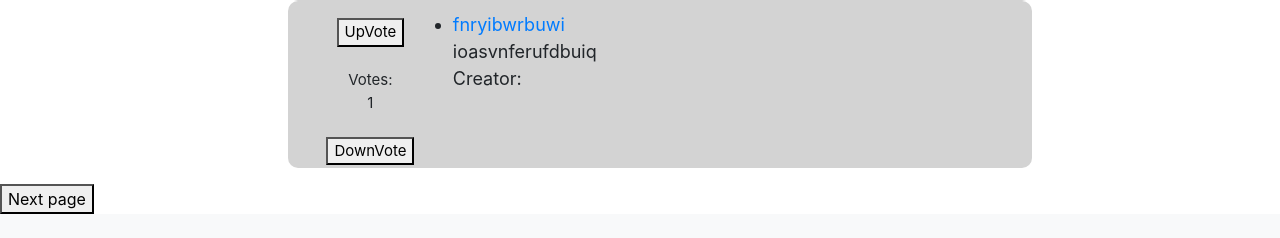
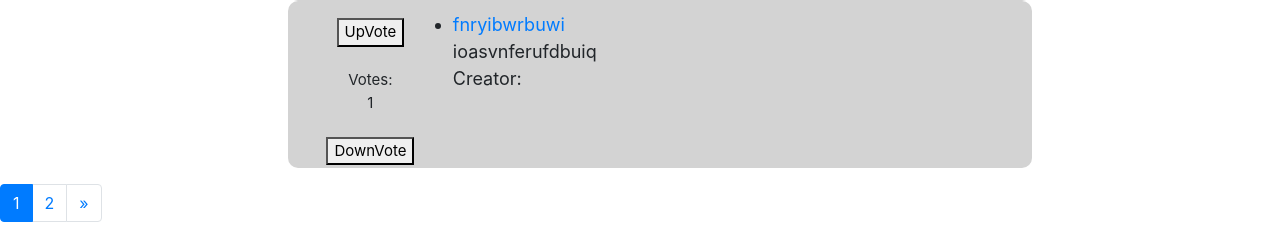
Before and after one commit to LucasSte/WebApp-CES-22, a Django app: page / in a window 1280 px wide. Shown: the part 795-1033 px from the top of the page. Before the commit the page ends 1009 px from the top, so only its background shows below. Run offline with Django 3.2, Linux system fonts and the light colour scheme; data comes from the database, SQL or seed files in the repository; some libraries are stand-ins or nearby versions.

Commit message:
Improving pagination

```diff
--- a/WebApp/urls.py
+++ b/WebApp/urls.py
@@ -21,7 +21,6 @@ from . import views
 urlpatterns = [
     path('Topics/', include('Topics.urls')),
     path('', views.index, name='index'),
-    path('page=<int:id>', views.loadPage, name='load_page'),
     path('admin/', admin.site.urls),
     path('login/', views.user_login, name="user_login"),
     path('logout/', views.user_logout, name="user_logout"),
--- a/WebApp/views.py
+++ b/WebApp/views.py
@@ -6,19 +6,11 @@ from django.contrib import messages
 from .forms import UserLoginForm, UserRegistrationForm
 from Topics.models import TopicInformation
 from django.db.models import Q
+from django.core.paginator import Paginator, EmptyPage, PageNotAnInteger
 
 
 def index(request):
     topics = TopicInformation.objects.order_by('-votes')
-
-    if len(topics) < 5:
-        first_page = False
-        last_page = False
-    else:
-        first_page = True
-        last_page = False
-
-    topics = topics[0:5]
     query = request.GET.get('q')
     if query:
         search = True
@@ -31,62 +23,44 @@ def index(request):
     else:
         search = False
 
-    next_page = 2
-    previous_page = -1
+    page = request.GET.get('page', 1)
+    paginator = Paginator(topics, 5)
+    try:
+        paginated_topics = paginator.page(page)
+    except PageNotAnInteger:
+        paginated_topics = paginator.page(1)
+    except EmptyPage:
+        paginated_topics = paginator.page(paginator.num_pages)
+
+    if page is None:
+        start_index = 0
+        end_index = 5
+    else:
+        (start_index, end_index) = proper_pagination(paginated_topics, index=3)
+
+    page_range = list(paginator.page_range)[start_index:end_index]
+
+    if search:
+        base_page_url = '?q=' + query + '&page='
+    else:
+        base_page_url = '?page='
 
     context = {
-        'topics':
-            topics,
-        'first_page': first_page,
-        'last_page': last_page,
-        'next_page': next_page,
-        'previous_page': previous_page,
+        'topics': paginated_topics,
+        'base_page_url': base_page_url,
         'search': search,
+        'page_range': page_range,
     }
+    return render(request, 'WebApp/index.html', context)
 
 
-    return render(request, 'WebApp/index.html', context)
-
-def loadPage(request, id):
-
-
-    first_topic = (id-1)*5
-    last_topic = 5*id
-    topics = TopicInformation.objects.order_by('-votes')
-
-    list_length = len(topics)
-
-    if list_length <= last_topic:
-        topics = topics[first_topic:]
-        last_page = True
-        first_page = False
-    elif id == 1:
-        topics = topics[first_topic:last_topic]
-        first_page = True
-        last_page = False
-    else:
-        topics = topics[first_topic:last_topic]
-        first_page = False
-        last_page = False
-
-    next_page = id + 1
-    previous_page = id - 1
-
-    query = request.GET.get('q')
-    if query:
-        topics = TopicInformation.objects.filter(
-            Q(title_text__icontains=query) |
-            Q(small_description__icontains=query) |
-            Q(big_description__icontains=query)
-        )
-
-    context = {
-        'topics':
-            topics, 'first_page': first_page, 'last_page': last_page,
-        'next_page': next_page, 'previous_page': previous_page
-    }
-
-    return render(request, 'WebApp/index.html', context)
+def proper_pagination(posts, index):
+    start_index = 0
+    end_index = 5
+    if posts.number > index:
+        start_index = posts.number - index
+        end_index = start_index + end_index
+    return start_index, end_index
 
 
 def downvoteMain(request, id):
--- a/templates/WebApp/index.html
+++ b/templates/WebApp/index.html
@@ -36,36 +36,26 @@
                 <br> </li>
             </div>
         </div>
-
-
     {% endfor %}
 </ul>
 
-{% if not search %}
-{% if first_page %}
-<form action="{% url 'load_page' next_page %}" method="GET">
-    <button type="submit">Next page</button>
-</form>
-
-{% elif last_page %}
-<form action="{% url 'load_page' previous_page %}" method="GET">
-    <button type="submit">Previous page</button>
-</form>
-
-{% else %}
-<form action="{% url 'load_page' next_page %}" method="GET">
-    <button type="submit">Next page</button>
-</form>
-<br>
-<form action="{% url 'load_page' previous_page %}" method="GET">
-    <button type="submit">Previous page</button>
-</form>
-
+{% if topics.has_other_pages %}
+  <ul class="pagination">
+    {% if topics.has_previous %}
+      <li class="page-item"><a class="page-link" href="{{ base_page_url }}{{ topics.previous_page_number }}">&laquo;</a></li>
+    {% endif %}
+    {% for i in page_range %}
+      {% if topics.number == i %}
+        <li class="page-item active"><span class="page-link">{{ i }} <span class="sr-only">(current)</span></span></li>
+      {% else %}
+        <li><a class="page-link" href="{{ base_page_url }}{{ i }}">{{ i }}</a></li>
+      {% endif %}
+    {% endfor %}
+    {% if topics.has_next %}
+      <li class="page-item"><a class="page-link" href="{{ base_page_url }}{{ topics.next_page_number }}">&raquo;</a></li>
+    {% endif %}
+  </ul>
 {% endif %}
-{% endif %}
-
-
-
 {% else %}
 <p>No topics found using the search query "{{ request.GET.q }}".</p>
 {% endif %}
```
